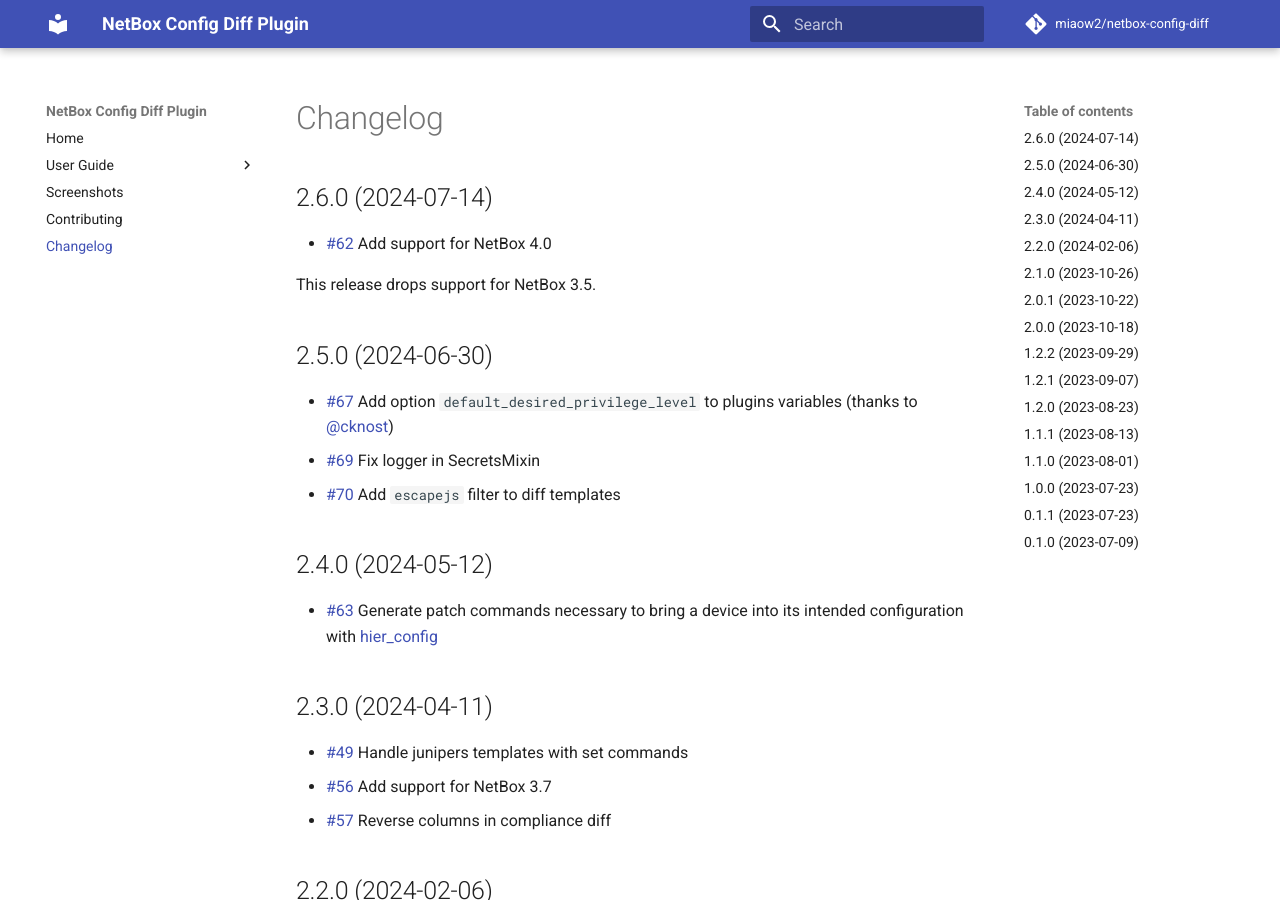
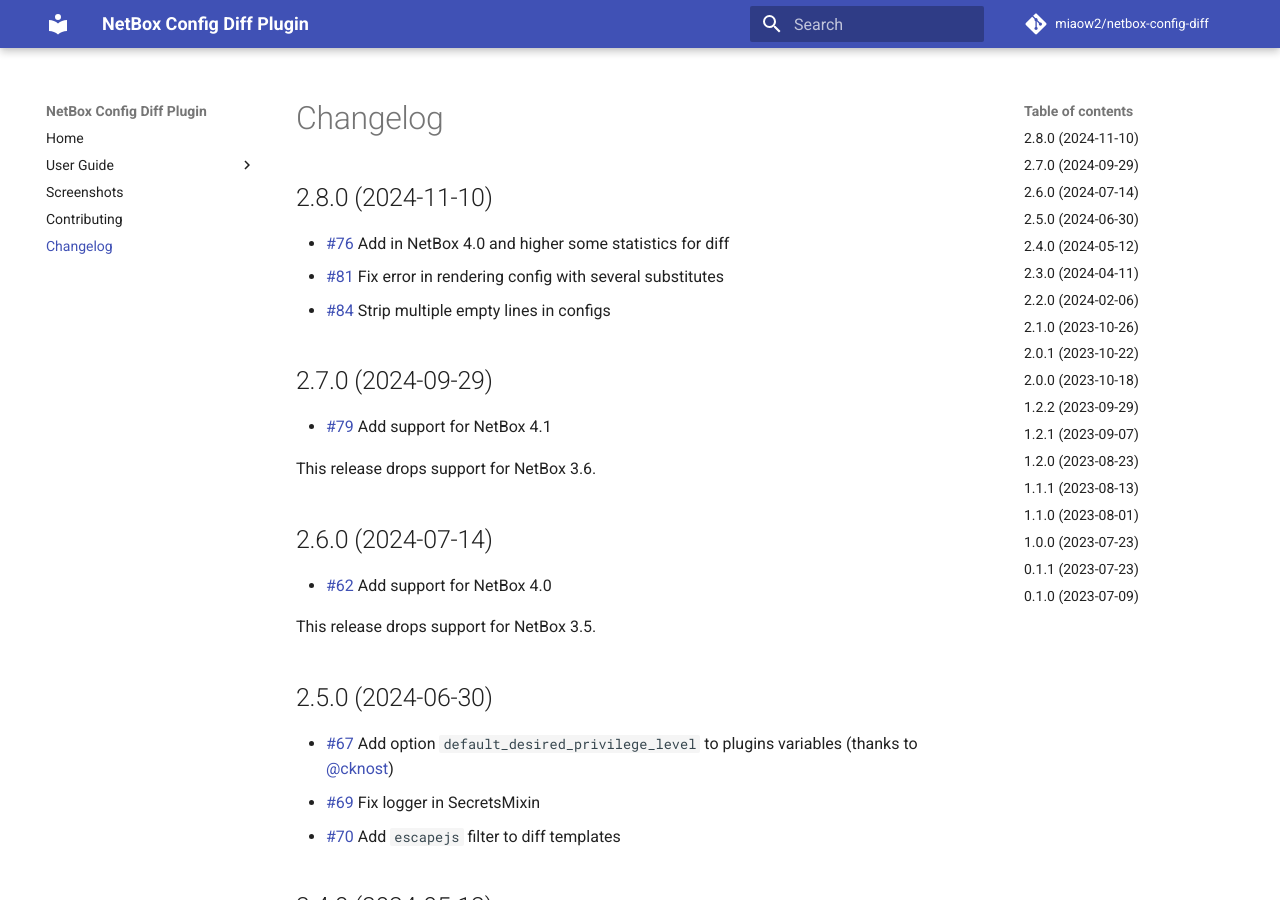
Before and after one commit to miaow2/netbox-config-diff, an MkDocs documentation site: the page built from docs/changelog.md, in a window 1280 px wide and 900 px high. Built offline with MkDocs 1.6.1 and Material for MkDocs 9.7.7, drawn with Linux system fonts in a browser that asks for light colours; comment, search, counter and statistics services are not loaded.

Commit message:
Version 2.8.0

```diff
--- a/docs/changelog.md
+++ b/docs/changelog.md
@@ -1,5 +1,17 @@
 # Changelog
 
+
+## 2.8.0 (2024-11-10)
+
+* [#76](https://github.com/miaow2/netbox-config-diff/issues/76) Add in NetBox 4.0 and higher some statistics for diff
+* [#81](https://github.com/miaow2/netbox-config-diff/issues/81) Fix error in rendering config with several substitutes
+* [#84](https://github.com/miaow2/netbox-config-diff/issues/84) Strip multiple empty lines in configs
+
+## 2.7.0 (2024-09-29)
+
+* [#79](https://github.com/miaow2/netbox-config-diff/issues/79) Add support for NetBox 4.1
+
+This release drops support for NetBox 3.6.
 
 ## 2.6.0 (2024-07-14)
 
--- a/netbox_config_diff/__init__.py
+++ b/netbox_config_diff/__init__.py
@@ -8,7 +8,7 @@
 
 __author__ = "Artem Kotik"
 __email__ = "miaow2@yandex.ru"
-__version__ = "2.7.0"
+__version__ = "2.8.0"
 
 
 class ConfigDiffConfig(PluginConfig):
```
